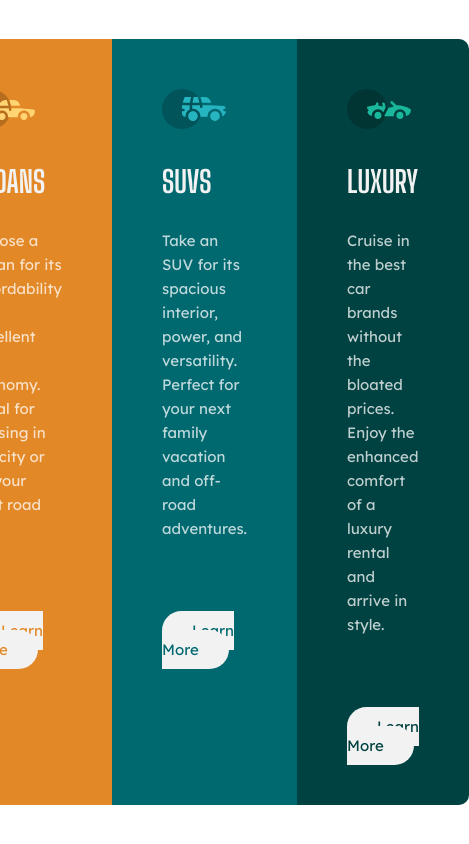
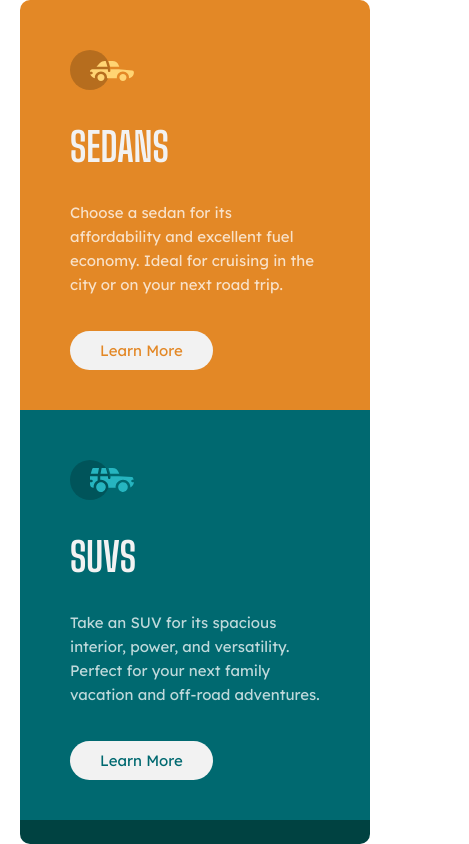
Before and after one commit to jmmaglonzo/3-column-preview-card, a plain HTML site: page index.html in a window 390 px wide. Shown: the whole page, 469 px wide, since content can reach past the window. Drawn offline with Linux system fonts and the light colour scheme.

Commit message:
add responsive design

```diff
--- a/index.html
+++ b/index.html
@@ -33,7 +33,9 @@
           </p>
         </div>
 
-        <a href="#" class="btn btn1">learn more</a>
+        <div class="buttons">
+          <a href="#" class="btn btn1">learn more</a>
+        </div>
       </div>
 
       <div class="suvs card">
@@ -47,7 +49,9 @@
           </p>
         </div>
 
-        <a href="#" class="btn btn2">learn more</a>
+        <div class="buttons">
+          <a href="#" class="btn btn2">learn more</a>
+        </div>
       </div>
 
       <div class="luxury card">
@@ -60,8 +64,9 @@
             enhanced comfort of a luxury rental and arrive in style.
           </p>
         </div>
-
-        <a href="#" class="btn btn3">learn more</a>
+        <div class="buttons">
+          <a href="#" class="btn btn3">learn more</a>
+        </div>
       </div>
     </div>
   </body>
--- a/scss/_configs.scss
+++ b/scss/_configs.scss
@@ -21,7 +21,6 @@ html {
 
 body {
   background-color: var(--verylightgray);
-  font-size: 1.5rem;
   font-family: "Lexend Deca", sans-serif;
   display: flex;
   align-items: center;
--- a/scss/style.scss
+++ b/scss/style.scss
@@ -25,6 +25,7 @@
     margin-bottom: 8rem;
     line-height: 1.6;
     font-size: 1.5rem;
+    height: 10rem;
   }
 
   .title {
@@ -41,6 +42,7 @@
     border-radius: 50px;
     text-transform: capitalize;
     transition: all ease 0.2s;
+    font-size: 1.5rem;
     &:active {
       background-color: transparent;
       color: $white-paragraphs;
@@ -58,3 +60,75 @@
     color: $Very-dark-cyan;
   }
 }
+
+@media only screen and (max-width: 900px) {
+  .container {
+    max-width: 85rem;
+
+    .title {
+      font-size: 2.5rem;
+    }
+
+    .description {
+      font-size: 1.3rem;
+      margin-bottom: 6rem;
+    }
+  }
+}
+
+@media only screen and (max-width: 740px) {
+  .container {
+    max-width: 70rem;
+
+    .description {
+      font-size: 1rem;
+      margin-bottom: 4rem;
+    }
+
+    .btn {
+      font-size: 1rem;
+    }
+  }
+}
+
+@media only screen and (max-width: 645px) {
+  .container {
+    max-width: 60rem;
+    .btn {
+      font-size: 0.6rem;
+    }
+
+    .card {
+      padding: 3rem;
+    }
+
+    .description {
+      font-size: 0.8rem;
+      margin-bottom: 1rem;
+      height: 8rem;
+    }
+  }
+}
+
+@media only screen and (max-width: 460px) {
+  .container {
+    flex-direction: column;
+    max-width: 35rem;
+
+    .title {
+      font-size: 4rem;
+    }
+    .card {
+      padding: 5rem;
+    }
+
+    .description {
+      font-size: 1.5rem;
+      margin-bottom: 6rem;
+    }
+
+    .btn {
+      font-size: 1.5rem;
+    }
+  }
+}
```
Also changed, not shown: css/style.css.
